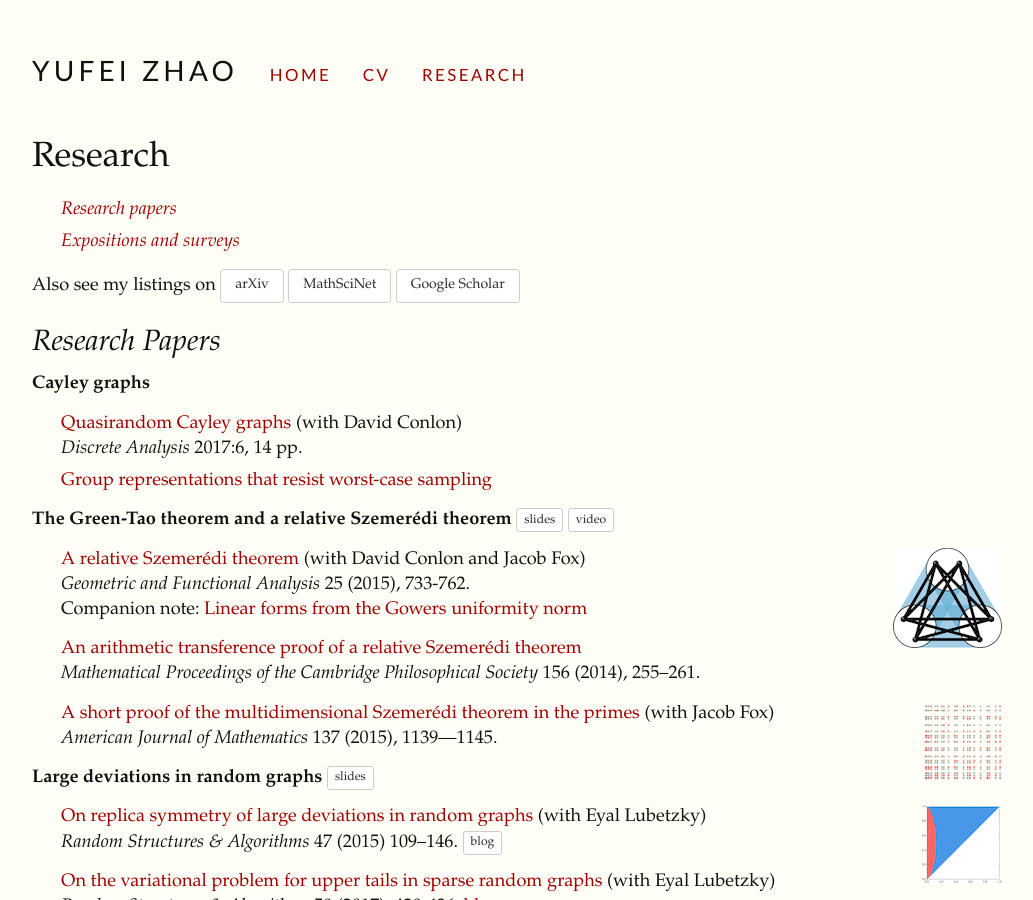
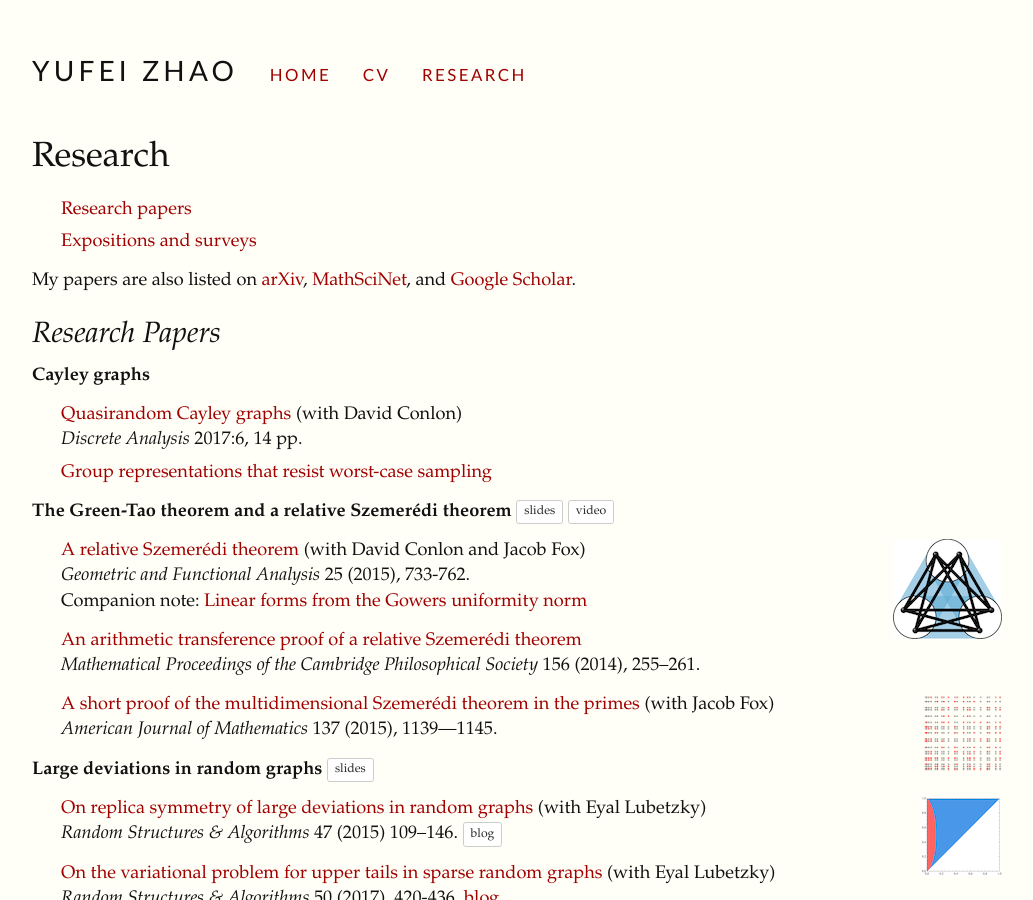
Before and after one commit to yufeizhao/yufeizhao.github.io, a Jekyll site: the page built from research.md, in a window 1280 px wide and 900 px high. Shown: the whole window, without its empty margins (123-1156 px from the left). Built offline with Jekyll 4.4.1, drawn with Linux system fonts in a browser that asks for light colours; nearby versions of some CDN libraries; formulas are drawn with MathJax 3.

Commit message:
research removed buttons for links

```diff
--- a/research.md
+++ b/research.md
@@ -6,13 +6,14 @@ description: Yufei Zhao's research papers
 
 # Research
 
-* [_Research papers_](#research)
-* [_Expositions and surveys_](#expositions-and-surveys)
+* [Research papers](#research)
+* [Expositions and surveys](#expositions-and-surveys)
 
-Also see my listings on
-<a class="btn btn-secondary" href="http://arxiv.org/a/zhao_y_1">arXiv</a>
-<a class="btn btn-secondary" href="http://www.ams.org/mathscinet/search/author.html?mrauthid=864404">MathSciNet</a>
-<a class="btn btn-secondary" href="http://scholar.google.com/citations?user=H1vNRiUAAAAJ">Google Scholar</a>
+My papers are also listed on
+[arXiv](http://arxiv.org/a/zhao_y_1),
+[MathSciNet](http://www.ams.org/mathscinet/search/author.html?mrauthid=864404),
+and
+[Google Scholar](http://scholar.google.com/citations?user=H1vNRiUAAAAJ).
 
 ## Research Papers
 
```
